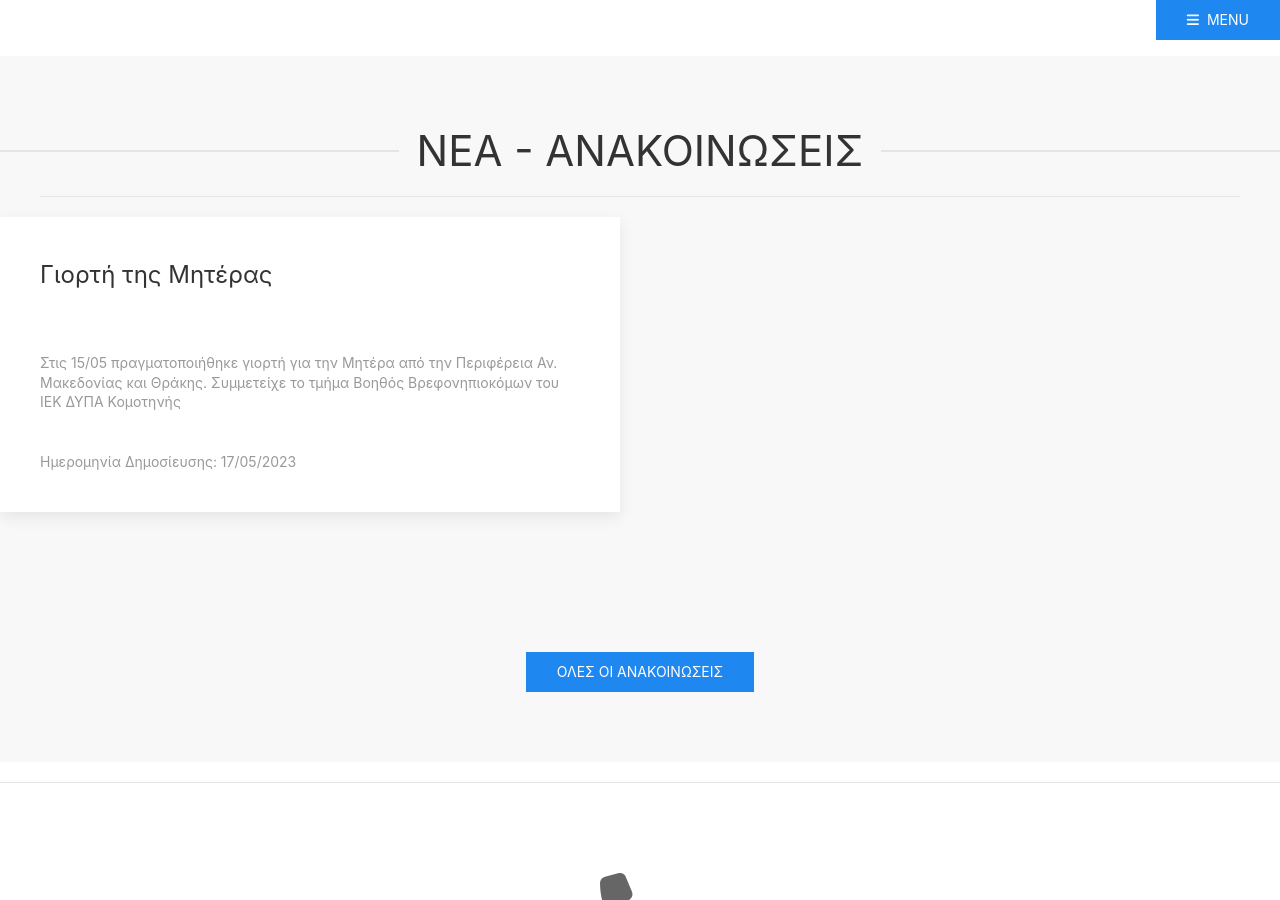
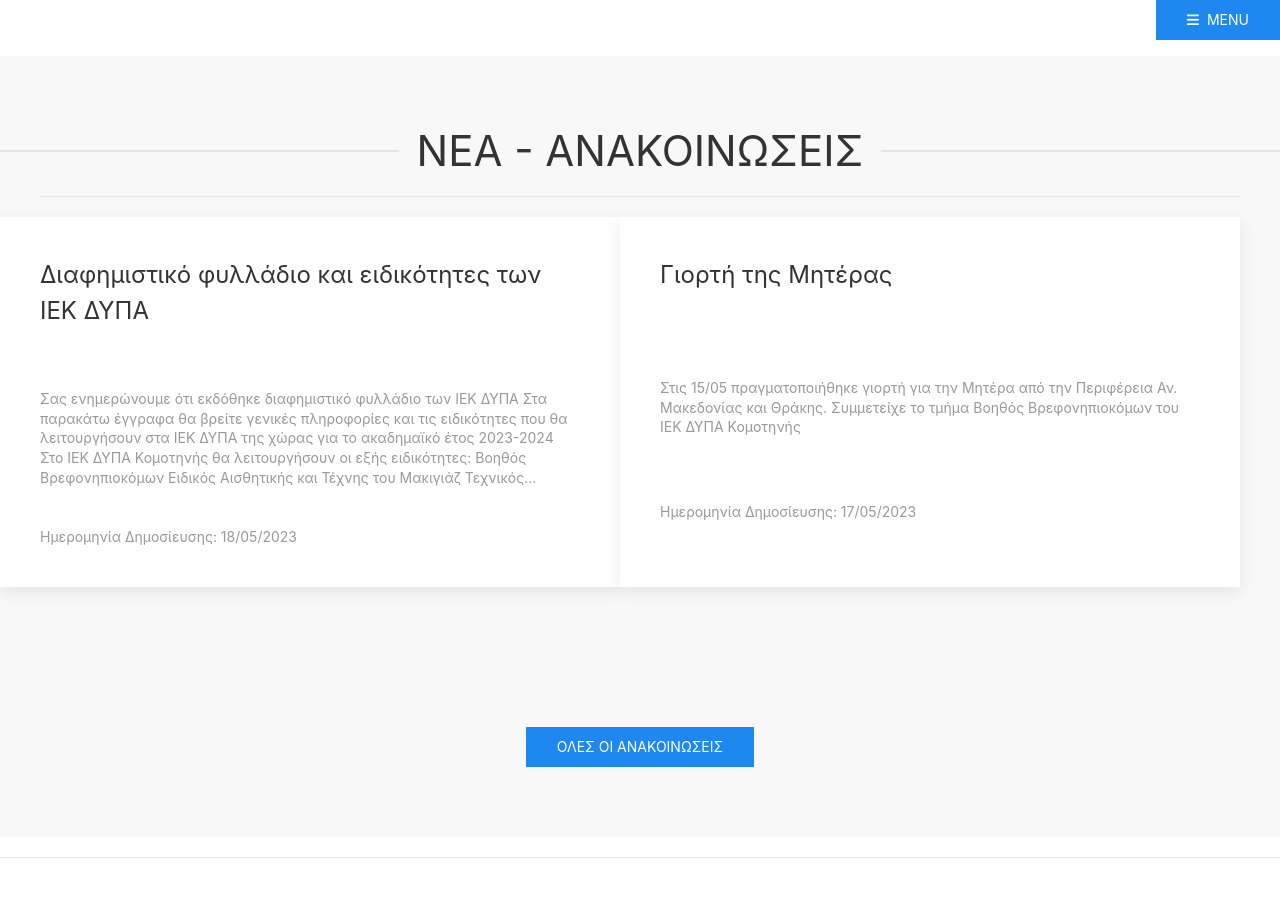
Before and after one commit to iek-komotini/iek-komotini.github.io, a Jekyll site: the page built from index.md, in a window 1280 px wide and 900 px high, scrolled down 3092 px. Built offline with Jekyll 4.4.1, drawn with Linux system fonts in a browser that asks for light colours; nearby versions of some CDN libraries.

Commit message:
Add enhmerotiko fylladio (#1)
* Add pdf  folder

* Add fylladio 202324

* Update post.html

* Update 2023-05-18-enhmerotiko.md

```diff
--- /dev/null
+++ b/_posts/2023-05-18-enhmerotiko.md
@@ -0,0 +1,30 @@
+---
+layout: post
+title: Διαφημιστικό φυλλάδιο και ειδικότητες των ΙΕΚ ΔΥΠΑ
+---
+
+Σας ενημερώνουμε ότι εκδόθηκε διαφημιστικό φυλλάδιο των ΙΕΚ ΔΥΠΑ
+
+Στα παρακάτω έγγραφα θα βρείτε γενικές πληροφορίες και τις ειδικότητες που θα λειτουργήσουν στα ΙΕΚ ΔΥΠΑ της χώρας για το ακαδημαϊκό έτος **2023-2024**
+
+Στο <b><i>ΙΕΚ ΔΥΠΑ Κομοτηνής</i></b> θα λειτουργήσουν οι εξής ειδικότητες:
+
+
+
+
+ <ul class="uk-list uk-list-bullet">
+    <li>Βοηθός Βρεφονηπιοκόμων</li>
+    <li>Ειδικός Αισθητικής και Τέχνης του Μακιγιάζ</li>
+	<li>Τεχνικός Φαρμάκων, Καλλυντικών και Παρεμφερών Προϊόντων</li>
+	<li>Τεχνικός Εφαρμογών Πληροφορικής ( Πολυμέσα Webdesigner - Developer Videogames )</li>
+	<li>Βοηθός Φυσικοθεραπείας</li>
+	<li>Στέλεχος Μηχανογραφημένου Λογιστηρίου - Φοροτεχνικού Γραφείου</li>
+
+</ul>
+
+
+
+
+
+ <a class="uk-button uk-button-primary" href="/pdf_files/2023-05-Fylladioidikothtes.pdf" target="_blank">Φυλλαδιο 1</a>
+ <a class="uk-button uk-button-primary" href="/pdf_files/2023-05-FylladioidikothtesCropmarks.pdf" target="_blank">Φυλλαδιο 2</a>
```
Also changed, not shown: _layouts/post.html (+5 -12 lines), 2 other files.
